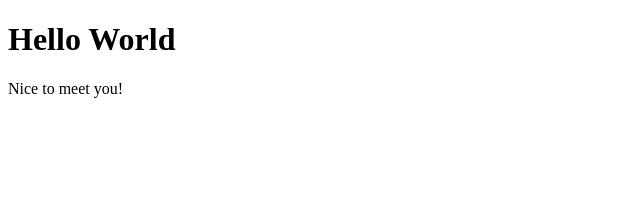
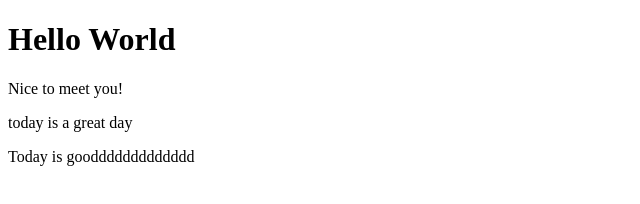
Before and after one commit to lasallejs/class-test, a plain HTML site: page index.html in a window 1280 px wide. Shown: the whole page, without its empty margins (0-640 px from the left). Drawn offline with Linux system fonts and the light colour scheme.

Commit message:
new changes

```diff
--- a/index.html
+++ b/index.html
@@ -12,6 +12,8 @@
     <h1>Hello World</h1>
 
     <p> Nice to meet you!</p>
+    <p>today is a great day</p>
+    <p>Today is gooddddddddddddd</p>
 
 
 </body>
```
